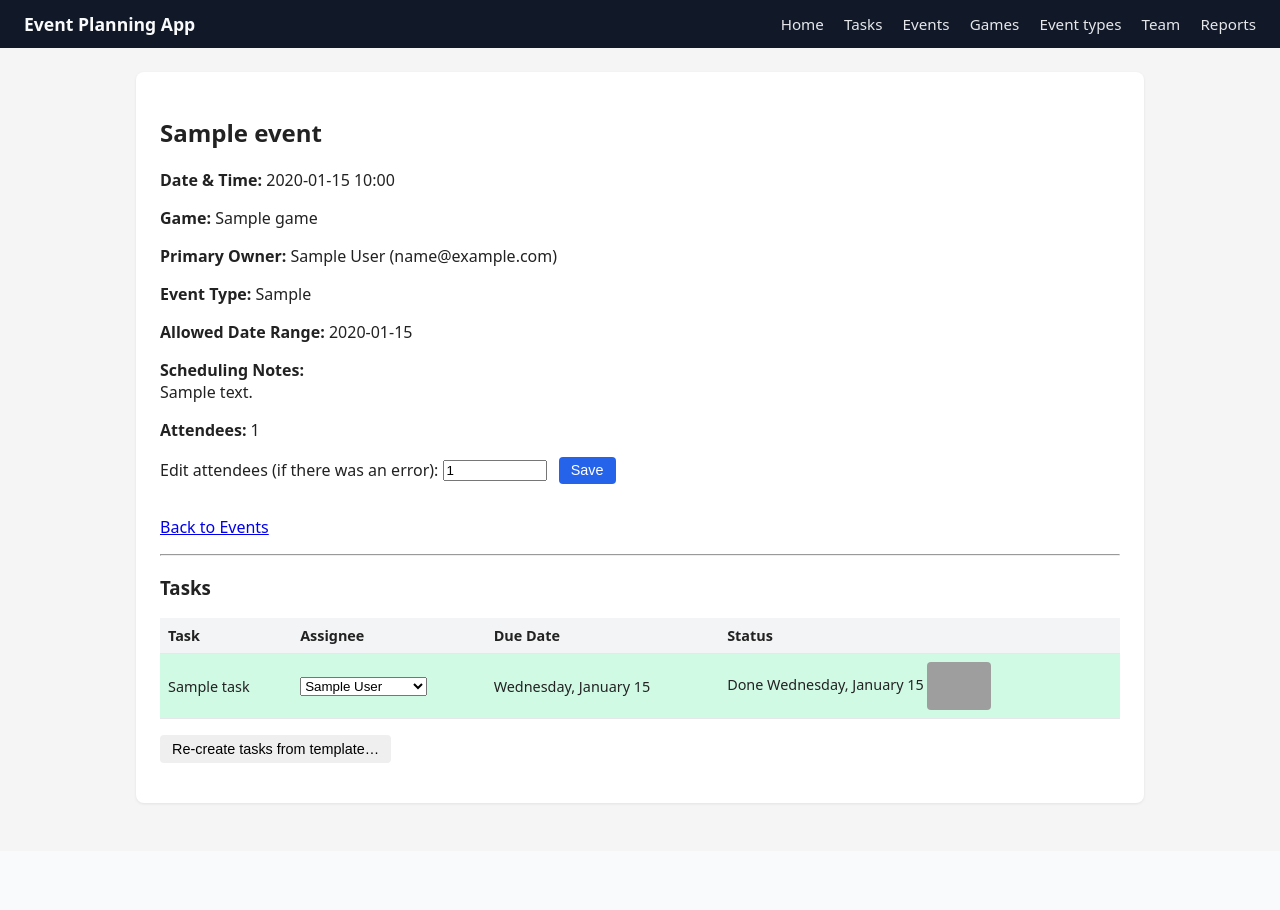
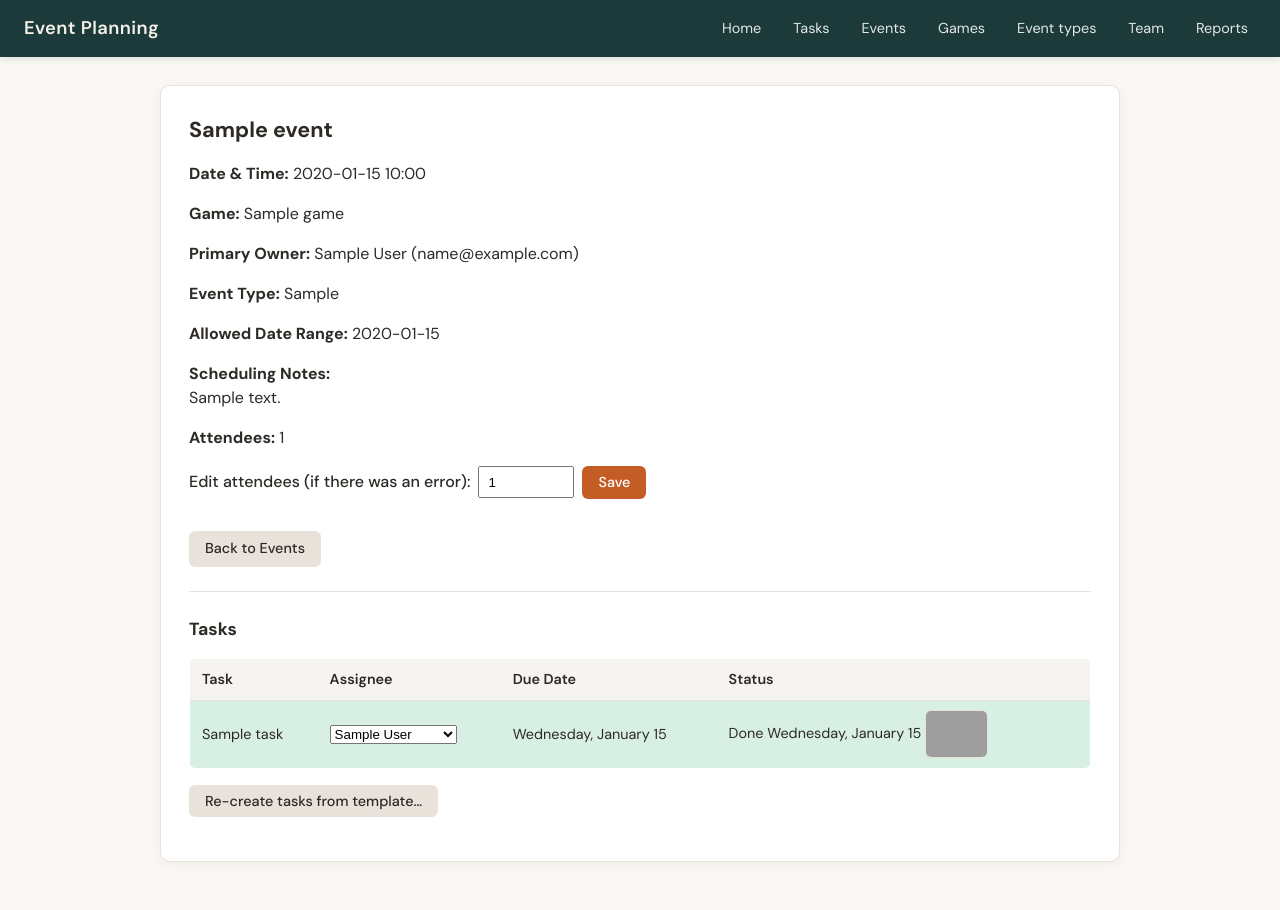
Before and after one commit to ggjordan/one-time-event-manager, a Flask app: page /events/1 in a window 1280 px wide. Before the commit the page ends 805 px from the top, so only its background shows below. Run offline with Flask 3, Linux system fonts and the light colour scheme; tables that the repository leaves empty hold one stand-in row (values such as "Sample post"); parts of the project's set-up code (start-up, migrations or seed data) failed here and were passed over; grey boxes are pictures that could not be loaded.

Commit message:
Add FLASK_ENV variable requirement for production and enhance styling with new CSS file

```diff
--- a/app/__init__.py
+++ b/app/__init__.py
@@ -19,7 +19,8 @@ def create_app():
         pass
 
     secret = os.environ.get("SECRET_KEY", "dev-secret-key")
-    if not app.debug and secret == "dev-secret-key":
+    # Require a real SECRET_KEY only when explicitly in production (so local run works without .env)
+    if os.environ.get("FLASK_ENV") == "production" and secret == "dev-secret-key":
         raise RuntimeError(
             "Set SECRET_KEY in the environment or in a .env file in the project root. "
             "Do not run in production with the default dev-secret-key."
--- /dev/null
+++ b/app/static/css/style.css
@@ -0,0 +1,388 @@
+/* Event Planning App — warm, board-game-store aesthetic */
+
+:root {
+  --bg-page: #faf8f5;
+  --bg-card: #ffffff;
+  --header-bg: #1c3a3a;
+  --header-text: #f5f0e8;
+  --accent: #c45c26;
+  --accent-hover: #a34a1e;
+  --text: #2d2a26;
+  --text-muted: #5c5650;
+  --border: #e8e2da;
+  --border-focus: #c45c26;
+  --success-bg: #e8f4ed;
+  --success-text: #1a4d32;
+  --error-bg: #fce8e6;
+  --error-text: #8b2e24;
+  --on-time: #2d6a4f;
+  --on-time-bg: #d8f0e3;
+  --late-warning: #b8860b;
+  --late-warning-bg: #fef4d4;
+  --late-critical: #b91c1c;
+  --late-critical-bg: #fce4e4;
+  --radius: 10px;
+  --radius-sm: 6px;
+  --shadow: 0 2px 12px rgba(44, 42, 38, 0.06);
+  --shadow-hover: 0 4px 20px rgba(44, 42, 38, 0.1);
+}
+
+* {
+  box-sizing: border-box;
+}
+
+body {
+  margin: 0;
+  font-family: "DM Sans", system-ui, -apple-system, sans-serif;
+  background-color: var(--bg-page);
+  color: var(--text);
+  line-height: 1.5;
+  min-height: 100vh;
+}
+
+/* Header */
+header {
+  background-color: var(--header-bg);
+  color: var(--header-text);
+  padding: 0.85rem 1.5rem;
+  display: flex;
+  align-items: center;
+  justify-content: space-between;
+  flex-wrap: wrap;
+  gap: 0.75rem;
+  box-shadow: 0 2px 8px rgba(0, 0, 0, 0.12);
+}
+
+header h1 {
+  font-size: 1.15rem;
+  font-weight: 600;
+  margin: 0;
+  letter-spacing: 0.02em;
+}
+
+nav {
+  display: flex;
+  flex-wrap: wrap;
+  gap: 0.25rem 1rem;
+}
+
+nav a {
+  color: rgba(255, 255, 255, 0.88);
+  text-decoration: none;
+  font-size: 0.9rem;
+  padding: 0.25rem 0.5rem;
+  border-radius: var(--radius-sm);
+  transition: color 0.15s, background 0.15s;
+}
+
+nav a:hover {
+  color: #fff;
+  background: rgba(255, 255, 255, 0.1);
+}
+
+/* Main content */
+main {
+  max-width: 960px;
+  margin: 1.75rem auto 3rem;
+  padding: 1.75rem;
+  background-color: var(--bg-card);
+  border-radius: var(--radius);
+  box-shadow: var(--shadow);
+  border: 1px solid var(--border);
+}
+
+main h1 {
+  font-size: 1.5rem;
+  margin-top: 0;
+  margin-bottom: 0.5rem;
+  color: var(--text);
+}
+
+main h2 {
+  font-size: 1.35rem;
+  margin-top: 0;
+  margin-bottom: 1rem;
+  color: var(--text);
+}
+
+main h3 {
+  font-size: 1.1rem;
+  margin: 1.25rem 0 0.5rem;
+  color: var(--text);
+}
+
+/* Buttons */
+.btn {
+  display: inline-block;
+  padding: 0.45rem 1rem;
+  border-radius: var(--radius-sm);
+  border: none;
+  cursor: pointer;
+  font-size: 0.9rem;
+  font-family: inherit;
+  font-weight: 500;
+  text-decoration: none;
+  transition: background 0.15s, color 0.15s, box-shadow 0.15s;
+}
+
+.btn-primary {
+  background-color: var(--accent);
+  color: #fff;
+}
+
+.btn-primary:hover {
+  background-color: var(--accent-hover);
+  box-shadow: 0 2px 8px rgba(196, 92, 38, 0.35);
+}
+
+.btn-secondary {
+  background-color: var(--border);
+  color: var(--text);
+}
+
+.btn-secondary:hover {
+  background-color: #ddd8d0;
+}
+
+/* Forms */
+.field {
+  margin-bottom: 1rem;
+}
+
+.field label {
+  display: block;
+  margin-bottom: 0.3rem;
+  font-weight: 600;
+  font-size: 0.9rem;
+  color: var(--text);
+}
+
+.field input,
+.field textarea,
+.field select {
+  width: 100%;
+  max-width: 28rem;
+  padding: 0.5rem 0.65rem;
+  border-radius: var(--radius-sm);
+  border: 1px solid var(--border);
+  font-size: 0.95rem;
+  font-family: inherit;
+  background: var(--bg-card);
+  color: var(--text);
+  transition: border-color 0.15s, box-shadow 0.15s;
+}
+
+.field input:focus,
+.field textarea:focus,
+.field select:focus {
+  outline: none;
+  border-color: var(--border-focus);
+  box-shadow: 0 0 0 3px rgba(196, 92, 38, 0.15);
+}
+
+/* Tables */
+table {
+  width: 100%;
+  border-collapse: collapse;
+  margin-top: 1rem;
+  font-size: 0.9rem;
+  border-radius: var(--radius-sm);
+  overflow: hidden;
+  border: 1px solid var(--border);
+}
+
+th,
+td {
+  padding: 0.6rem 0.75rem;
+  border-bottom: 1px solid var(--border);
+  text-align: left;
+}
+
+th {
+  background-color: #f6f4f0;
+  font-weight: 600;
+  color: var(--text);
+}
+
+tbody tr {
+  background-color: var(--bg-card);
+  transition: background 0.12s;
+}
+
+tbody tr:nth-child(even) {
+  background-color: #fcfbf9;
+}
+
+tbody tr:hover {
+  background-color: #f8f6f2;
+}
+
+tbody tr:last-child td {
+  border-bottom: none;
+}
+
+/* Task row status colors */
+.task-row.on_time {
+  background-color: var(--on-time-bg) !important;
+}
+
+.task-row.on_time:hover {
+  background-color: #ccebdc !important;
+}
+
+.task-row.late_2 {
+  background-color: var(--late-warning-bg) !important;
+}
+
+.task-row.late_2:hover {
+  background-color: #fceec4 !important;
+}
+
+.task-row.late_3 {
+  background-color: var(--late-critical-bg) !important;
+}
+
+.task-row.late_3:hover {
+  background-color: #f8d4d4 !important;
+}
+
+/* Links */
+a {
+  color: var(--accent);
+  text-decoration: none;
+}
+
+a:hover {
+  text-decoration: underline;
+}
+
+/* Flash messages */
+.flash {
+  padding: 0.6rem 1rem;
+  border-radius: var(--radius-sm);
+  margin-bottom: 1rem;
+  font-weight: 500;
+}
+
+.flash-success {
+  background-color: var(--success-bg);
+  color: var(--success-text);
+  border: 1px solid #b8dfc9;
+}
+
+.flash-error {
+  background-color: var(--error-bg);
+  color: var(--error-text);
+  border: 1px solid #e8b4b0;
+}
+
+/* Task screenshot thumbnails */
+.task-screenshot-thumb {
+  max-width: 80px;
+  max-height: 48px;
+  vertical-align: middle;
+  border-radius: var(--radius-sm);
+  display: inline-block;
+  border: 1px solid var(--border);
+}
+
+/* Task list controls */
+.tasks-controls {
+  margin-bottom: 1rem;
+}
+
+.tasks-controls a.active {
+  font-weight: 700;
+}
+
+.sort-link {
+  text-decoration: none;
+  color: inherit;
+}
+
+.sort-link:hover {
+  text-decoration: underline;
+}
+
+.sort-link.active {
+  font-weight: 600;
+}
+
+.task-group {
+  margin-bottom: 2rem;
+}
+
+.task-group h3 {
+  margin-bottom: 0.5rem;
+  font-size: 1rem;
+}
+
+/* Inline forms (e.g. event detail) */
+form.inline-form {
+  display: inline-flex;
+  align-items: center;
+  gap: 0.5rem;
+  flex-wrap: wrap;
+}
+
+form.inline-form input[type="number"] {
+  width: 5rem;
+  padding: 0.4rem 0.5rem;
+}
+
+form.inline-form select {
+  max-width: 12rem;
+}
+
+form.inline-form label {
+  margin: 0;
+  font-weight: 500;
+}
+
+/* Home page quick links */
+.home-intro {
+  color: var(--text-muted);
+  margin-bottom: 1.5rem;
+  font-size: 1.05rem;
+}
+
+.home-links {
+  display: grid;
+  grid-template-columns: repeat(auto-fill, minmax(200px, 1fr));
+  gap: 1rem;
+  margin-top: 1.5rem;
+}
+
+.home-link-card {
+  display: block;
+  padding: 1.25rem;
+  background: #f8f6f2;
+  border: 1px solid var(--border);
+  border-radius: var(--radius);
+  color: var(--text);
+  text-decoration: none;
+  font-weight: 600;
+  transition: border-color 0.15s, box-shadow 0.15s, background 0.15s;
+}
+
+.home-link-card:hover {
+  border-color: var(--accent);
+  box-shadow: 0 4px 12px rgba(196, 92, 38, 0.12);
+  background: #fff;
+  text-decoration: none;
+}
+
+.home-link-card span {
+  display: block;
+  font-size: 0.9rem;
+  font-weight: 500;
+  color: var(--text-muted);
+  margin-top: 0.25rem;
+}
+
+/* Utility */
+hr {
+  border: none;
+  border-top: 1px solid var(--border);
+  margin: 1.5rem 0;
+}
--- a/app/templates/event_types/add.html
+++ b/app/templates/event_types/add.html
@@ -10,6 +10,6 @@
       <input id="name" name="name" required placeholder="e.g. Draft Night" />
     </div>
     <button type="submit" class="btn btn-primary">Add</button>
-    <a href="{{ next_url }}" class="btn">Cancel</a>
+    <a href="{{ next_url }}" class="btn btn-secondary">Cancel</a>
   </form>
 {% endblock %}
--- a/app/templates/event_types/list.html
+++ b/app/templates/event_types/list.html
@@ -6,7 +6,7 @@
   <h2>Event types</h2>
   <p>
     <a href="{{ url_for('event_types.add_event_type') }}" class="btn btn-primary">Add event type</a>
-    <a href="{{ url_for('event_types.merge_event_types') }}" class="btn">Merge duplicates</a>
+    <a href="{{ url_for('event_types.merge_event_types') }}" class="btn btn-secondary">Merge duplicates</a>
   </p>
   {% if event_types %}
     <table>
--- a/app/templates/event_types/merge.html
+++ b/app/templates/event_types/merge.html
@@ -27,6 +27,6 @@
       </select>
     </div>
     <button type="submit" class="btn btn-primary">Merge</button>
-    <a href="{{ url_for('event_types.list_event_types') }}" class="btn">Cancel</a>
+    <a href="{{ url_for('event_types.list_event_types') }}" class="btn btn-secondary">Cancel</a>
   </form>
 {% endblock %}
--- a/app/templates/events/detail.html
+++ b/app/templates/events/detail.html
@@ -22,14 +22,14 @@
     <p><strong>Attendees:</strong> {{ event.attendees }}</p>
   {% endif %}
 
-  <form action="{{ url_for('events.update_attendees', event_id=event.id) }}" method="post" style="display: inline-block; margin-bottom: 1rem;">
+  <form action="{{ url_for('events.update_attendees', event_id=event.id) }}" method="post" class="inline-form" style="margin-bottom: 1rem;">
     <label for="attendees">Edit attendees (if there was an error):</label>
-    <input id="attendees" name="attendees" type="number" min="0" value="{{ event.attendees or '' }}" placeholder="Number" style="width: 6rem; margin-right: 0.5rem;" />
+    <input id="attendees" name="attendees" type="number" min="0" value="{{ event.attendees or '' }}" placeholder="Number" style="width: 6rem;" />
     <button type="submit" class="btn btn-primary">Save</button>
   </form>
 
   <p>
-    <a href="{{ url_for('events.list_events') }}">Back to Events</a>
+    <a href="{{ url_for('events.list_events') }}" class="btn btn-secondary">Back to Events</a>
   </p>
 
   <hr />
@@ -56,8 +56,8 @@
           <tr class="task-row {{ task_timings.get(task.id) or '' }}">
             <td>{{ task.name }}</td>
             <td>
-              <form action="{{ url_for('events.assign_task', event_id=event.id, task_id=task.id) }}" method="post" style="display: inline;">
-                <select name="assignee_id" onchange="this.form.submit()" style="max-width: 12rem;">
+                <form action="{{ url_for('events.assign_task', event_id=event.id, task_id=task.id) }}" method="post" class="inline-form">
+                <select name="assignee_id" onchange="this.form.submit()">
                   <option value="">— Unassigned —</option>
                   {% for u in users %}
                     <option value="{{ u.id }}" {{ 'selected' if task.assignee_id == u.id else '' }}>{{ u.name }}</option>
@@ -86,10 +86,10 @@
             </td>
             <td>
               {% if task.status != "complete" %}
-                <form action="{{ url_for('events.complete_task', event_id=event.id, task_id=task.id) }}" method="post" enctype="multipart/form-data" style="display: flex; align-items: center; gap: 0.5rem; flex-wrap: wrap;">
+                <form action="{{ url_for('events.complete_task', event_id=event.id, task_id=task.id) }}" method="post" enctype="multipart/form-data" class="inline-form">
                   {% if task.id in attendance_task_ids %}
-                    <label for="attendees-{{ task.id }}" style="margin-right: 0.25rem;">Attendees:</label>
-                    <input id="attendees-{{ task.id }}" name="attendees" type="number" min="0" required placeholder="Required" style="width: 5rem;" />
+                    <label for="attendees-{{ task.id }}">Attendees:</label>
+                    <input id="attendees-{{ task.id }}" name="attendees" type="number" min="0" required placeholder="Required" />
                   {% endif %}
                   <input type="file" name="screenshot" accept="image/*" />
                   <button type="submit" class="btn btn-primary">Mark complete</button>
@@ -100,9 +100,9 @@
         {% endfor %}
       </tbody>
     </table>
-    <p style="margin-top: 0.75rem;">
+    <p class="tasks-controls" style="margin-top: 0.75rem;">
       <form action="{{ url_for('events.regenerate_tasks', event_id=event.id) }}" method="post" style="display: inline;" onsubmit="return confirm('Replace all tasks for this event with the default template? Existing task progress will be lost.');">
-        <button type="submit" class="btn">Re-create tasks from template…</button>
+        <button type="submit" class="btn btn-secondary">Re-create tasks from template…</button>
       </form>
     </p>
   {% endif %}
--- a/app/templates/games/add.html
+++ b/app/templates/games/add.html
@@ -10,6 +10,6 @@
       <input id="name" name="name" required placeholder="e.g. New TCG" />
     </div>
     <button type="submit" class="btn btn-primary">Add</button>
-    <a href="{{ next_url }}" class="btn">Cancel</a>
+    <a href="{{ next_url }}" class="btn btn-secondary">Cancel</a>
   </form>
 {% endblock %}
--- a/app/templates/games/list.html
+++ b/app/templates/games/list.html
@@ -7,7 +7,7 @@
 
   <p>
     <a href="{{ url_for('games.add_game') }}" class="btn btn-primary">Add game</a>
-    <a href="{{ url_for('games.merge_games') }}" class="btn">Merge duplicates</a>
+    <a href="{{ url_for('games.merge_games') }}" class="btn btn-secondary">Merge duplicates</a>
   </p>
   {% if games %}
     <table>
--- a/app/templates/games/merge.html
+++ b/app/templates/games/merge.html
@@ -27,6 +27,6 @@
       </select>
     </div>
     <button type="submit" class="btn btn-primary">Merge</button>
-    <a href="{{ url_for('games.list_games') }}" class="btn">Cancel</a>
+    <a href="{{ url_for('games.list_games') }}" class="btn btn-secondary">Cancel</a>
   </form>
 {% endblock %}
--- a/app/templates/layout.html
+++ b/app/templates/layout.html
@@ -4,138 +4,14 @@
     <meta charset="utf-8" />
     <meta name="viewport" content="width=device-width, initial-scale=1" />
     <title>{% block title %}Event Planning App{% endblock %}</title>
-    <style>
-      body {
-        margin: 0;
-        font-family: system-ui, -apple-system, BlinkMacSystemFont, "Segoe UI", sans-serif;
-        background-color: #f5f5f5;
-        color: #222;
-      }
-      header {
-        background-color: #111827;
-        color: #f9fafb;
-        padding: 0.75rem 1.5rem;
-        display: flex;
-        align-items: center;
-        justify-content: space-between;
-      }
-      header h1 {
-        font-size: 1.1rem;
-        margin: 0;
-      }
-      nav a {
-        color: #e5e7eb;
-        margin-left: 1rem;
-        text-decoration: none;
-        font-size: 0.95rem;
-      }
-      nav a:hover {
-        color: #ffffff;
-        text-decoration: underline;
-      }
-      main {
-        max-width: 960px;
-        margin: 1.5rem auto 3rem;
-        padding: 1.5rem;
-        background-color: #ffffff;
-        border-radius: 8px;
-        box-shadow: 0 1px 3px rgba(0, 0, 0, 0.08);
-      }
-      .btn {
-        display: inline-block;
-        padding: 0.35rem 0.75rem;
-        border-radius: 4px;
-        border: none;
-        cursor: pointer;
-        font-size: 0.9rem;
-      }
-      .btn-primary {
-        background-color: #2563eb;
-        color: white;
-      }
-      .btn-primary:hover {
-        background-color: #1d4ed8;
-      }
-      .field {
-        margin-bottom: 0.9rem;
-      }
-      .field label {
-        display: block;
-        margin-bottom: 0.25rem;
-        font-weight: 600;
-      }
-      .field input,
-      .field textarea,
-      .field select {
-        width: 100%;
-        padding: 0.4rem 0.5rem;
-        border-radius: 4px;
-        border: 1px solid #d1d5db;
-        font-size: 0.95rem;
-      }
-      table {
-        width: 100%;
-        border-collapse: collapse;
-        margin-top: 1rem;
-      }
-      th,
-      td {
-        padding: 0.5rem;
-        border-bottom: 1px solid #e5e7eb;
-        text-align: left;
-        font-size: 0.9rem;
-      }
-      th {
-        background-color: #f3f4f6;
-        font-weight: 600;
-      }
-      .flash {
-        padding: 0.5rem 0.75rem;
-        border-radius: 4px;
-        margin-bottom: 1rem;
-      }
-      .flash-success {
-        background-color: #d1fae5;
-        color: #065f46;
-      }
-      .flash-error {
-        background-color: #fee2e2;
-        color: #991b1b;
-      }
-      tbody tr:nth-child(odd) {
-        background-color: #ffffff;
-      }
-      tbody tr:nth-child(even) {
-        background-color: #f9fafb;
-      }
-      .task-row.on_time {
-        background-color: #d1fae5 !important;
-      }
-      .task-row.late_2 {
-        background-color: #fef9c3 !important;
-      }
-      .task-row.late_3 {
-        background-color: #fecaca !important;
-      }
-      .task-screenshot-thumb {
-        max-width: 80px;
-        max-height: 48px;
-        vertical-align: middle;
-        border-radius: 4px;
-        display: inline-block;
-      }
-      .tasks-controls { margin-bottom: 1rem; }
-      .tasks-controls a.active { font-weight: 700; }
-      .sort-link { text-decoration: none; color: inherit; }
-      .sort-link:hover { text-decoration: underline; }
-      .sort-link.active { font-weight: 600; }
-      .task-group { margin-bottom: 2rem; }
-      .task-group h3 { margin-bottom: 0.5rem; font-size: 1rem; }
-    </style>
+    <link rel="preconnect" href="https://fonts.googleapis.com" />
+    <link rel="preconnect" href="https://fonts.gstatic.com" crossorigin />
+    <link href="https://fonts.googleapis.com/css2?family=DM+Sans:ital,opsz,wght@0,9..40,400;0,9..40,500;0,9..40,600;0,9..40,700;1,9..40,400&display=swap" rel="stylesheet" />
+    <link rel="stylesheet" href="{{ url_for('static', filename='css/style.css') }}" />
   </head>
   <body>
     <header>
-      <h1>Event Planning App</h1>
+      <h1>Event Planning</h1>
       <nav>
         <a href="{{ url_for('main.index') }}">Home</a>
         <a href="{{ url_for('tasks.list_tasks') }}">Tasks</a>
--- a/app/templates/users/add.html
+++ b/app/templates/users/add.html
@@ -15,6 +15,6 @@
       <input id="email" name="email" type="email" required placeholder="e.g. zach@store.com" />
     </div>
     <button type="submit" class="btn btn-primary">Add</button>
-    <a href="{{ url_for('users.list_users') }}" class="btn">Cancel</a>
+    <a href="{{ url_for('users.list_users') }}" class="btn btn-secondary">Cancel</a>
   </form>
 {% endblock %}
--- a/app/templates/users/edit.html
+++ b/app/templates/users/edit.html
@@ -14,6 +14,6 @@
       <input id="email" name="email" type="email" value="{{ user.email }}" required />
     </div>
     <button type="submit" class="btn btn-primary">Save</button>
-    <a href="{{ url_for('users.list_users') }}" class="btn">Cancel</a>
+    <a href="{{ url_for('users.list_users') }}" class="btn btn-secondary">Cancel</a>
   </form>
 {% endblock %}
--- a/app/templates/users/list.html
+++ b/app/templates/users/list.html
@@ -7,7 +7,7 @@
 
   <p>
     <a href="{{ url_for('users.add_user') }}" class="btn btn-primary">Add member</a>
-    <a href="{{ url_for('users.merge_users') }}" class="btn">Merge duplicates</a>
+    <a href="{{ url_for('users.merge_users') }}" class="btn btn-secondary">Merge duplicates</a>
   </p>
 
   {% if users %}
--- a/app/templates/users/merge.html
+++ b/app/templates/users/merge.html
@@ -27,6 +27,6 @@
       </select>
     </div>
     <button type="submit" class="btn btn-primary">Merge</button>
-    <a href="{{ url_for('users.list_users') }}" class="btn">Cancel</a>
+    <a href="{{ url_for('users.list_users') }}" class="btn btn-secondary">Cancel</a>
   </form>
 {% endblock %}
```
Also changed, not shown: SETUP-GITHUB-PYTHONANYWHERE.md (+3 -1 lines), app/templates/index.html (+26 -6 lines).
